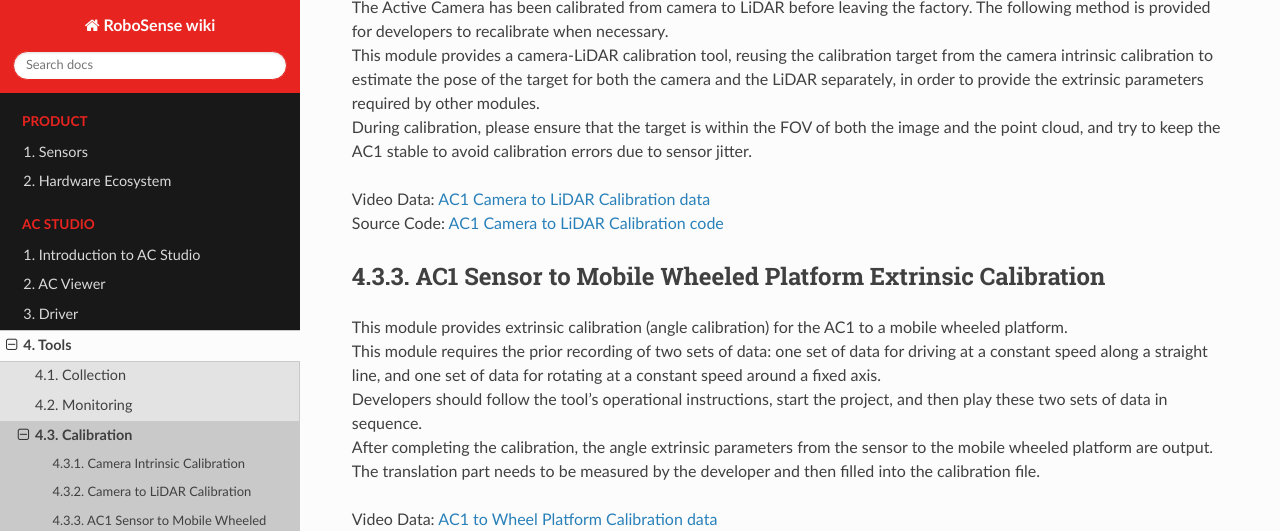
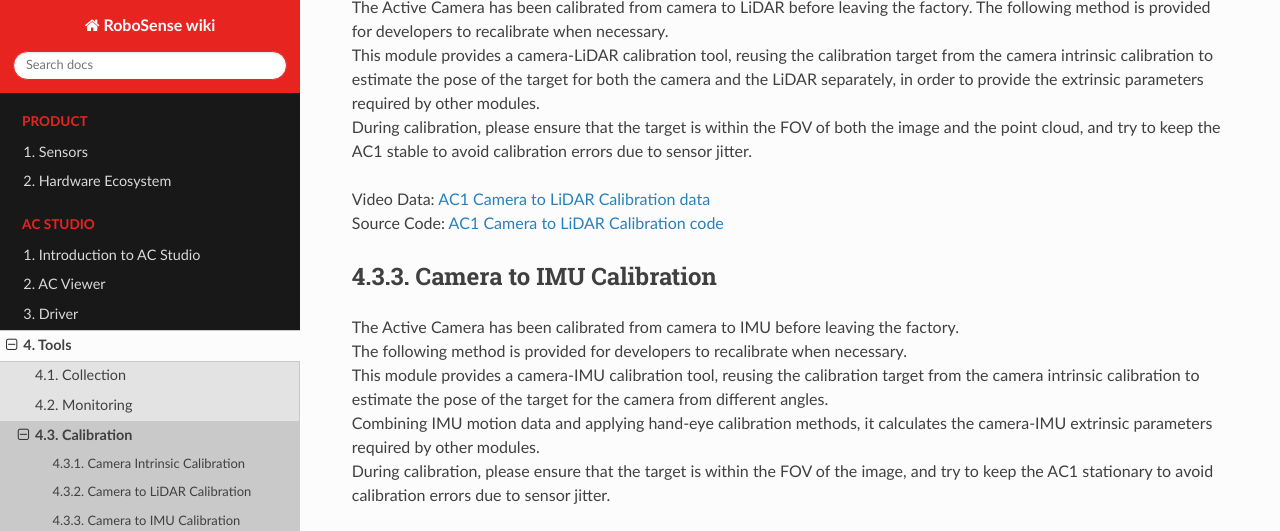
Before and after one commit to RoboSense-Robotics/robosense_ac_wiki_en, a Sphinx documentation site: the page built from source/ac_studio/tools/calibration.md, in a window 1280 px wide and 1400 px high, scrolled down 1219 px. Shown: the top 531 px of the window. Built offline with Sphinx 7.4.7 and the Read the Docs theme 3.1.0, drawn with Linux system fonts in a browser that asks for light colours; pages that are not in the unit, such as notebooks, are missing from menus; some of the changed text lies outside the part shown; grey boxes are pictures that could not be loaded.

Commit message:
update calibration

```diff
--- a/source/ac_studio/tools/calibration.md
+++ b/source/ac_studio/tools/calibration.md
@@ -34,6 +34,20 @@
 Video Data: [AC1 Camera to LiDAR Calibration data](https://cdn.robosense.cn/AC_wiki/camera_lidar_calib.zip)
 Source Code: [AC1 Camera to LiDAR Calibration code](https://github.com/RoboSense-Robotics/robosense_calibration_extrinsic)
 
+## Camera to IMU Calibration
+The Active Camera has been calibrated from camera to IMU before leaving the factory.
+The following method is provided for developers to recalibrate when necessary.
+This module provides a camera-IMU calibration tool, reusing the calibration target from the camera intrinsic calibration to estimate the pose of the target for the camera from different angles.
+Combining IMU motion data and applying hand-eye calibration methods, it calculates the camera-IMU extrinsic parameters required by other modules.
+During calibration, please ensure that the target is within the FOV of the image, and try to keep the AC1 stationary to avoid calibration errors due to sensor jitter.
+
+<div style="margin-bottom: 24px; position:relative; width:100%; padding-top: 56.25%;" class="video-container">
+    <iframe src="https://cdn.robosense.cn/AC_wiki/camera2imu_calib_en.mp4" allowfullscreen style="position:absolute; top:0; left:0; width:100%; height:100%;"></iframe>
+</div>
+
+Video Data: [AC1 Camera to IMU Calibration data](https://cdn.robosense.cn/AC_wiki/camera_imu_calib.zip)
+Source Code: [AC1 Camera to IMU Calibration code](https://github.com/RoboSense-Robotics/robosense_ac_calibration)
+
 ## AC1 Sensor to Mobile Wheeled Platform Extrinsic Calibration
 This module provides extrinsic calibration (angle calibration) for the AC1 to a mobile wheeled platform.
 This module requires the prior recording of two sets of data: one set of data for driving at a constant speed along a straight line, and one set of data for rotating at a constant speed around a fixed axis.
@@ -43,3 +57,16 @@
 
 Video Data: [AC1 to Wheel Platform Calibration data](https://cdn.robosense.cn/AC_wiki/calibration_extrinsic.zip)
 Source Code: [AC1 to Wheel Platform Calibration code](https://github.com/RoboSense-Robotics/robosense_calibration_extrinsic)
+
+## AC1 Sensor to Robotic Arm Extrinsic Calibration
+This module provides extrinsic calibration between AC1 and the robotic arm (with AC1 fixed at the end-effector).
+By combining the end-effector pose of the robotic arm with point cloud registration results, the hand-eye calibration method is employed to perform AC1-robotic arm extrinsic calibration.
+During calibration, the robotic arm needs to be controlled to move along different directions.
+Upon completion, the program outputs the extrinsic parameters from AC1 to the robotic arm's end-effector.
+
+<div style="margin-bottom: 24px; position:relative; width:100%; padding-top: 56.25%;" class="video-container">
+    <iframe src="https://cdn.robosense.cn/AC_wiki/sensor_to_mechanical_arm_en.mp4" allowfullscreen style="position:absolute; top:0; left:0; width:100%; height:100%;"></iframe>
+</div>
+
+Video Data: [AC1 to Robotic Arm Calibration data](https://cdn.robosense.cn/AC_wiki/sensor_to_arm_calib.zip)
+Source Code: [AC1 to Robotic Arm Calibration code](https://github.com/RoboSense-Robotics/robosense_calibration_extrinsic)
```
